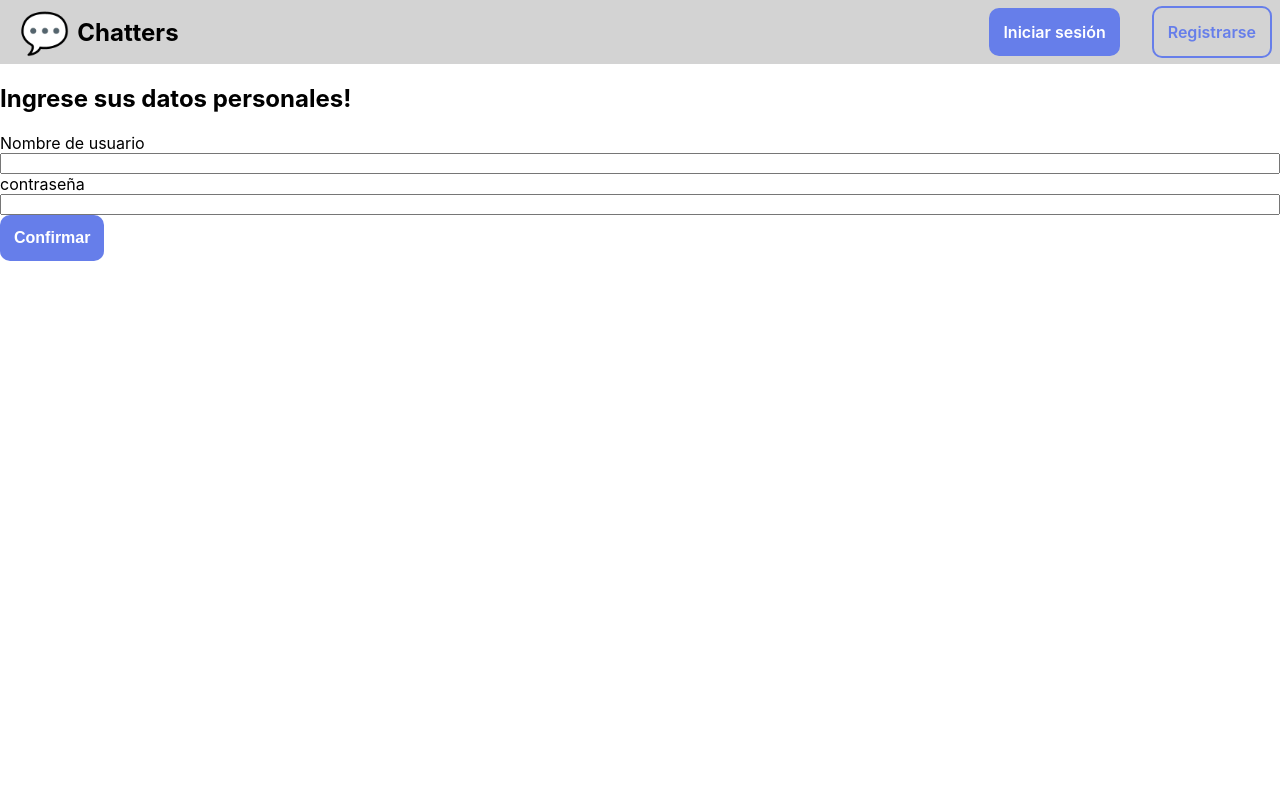
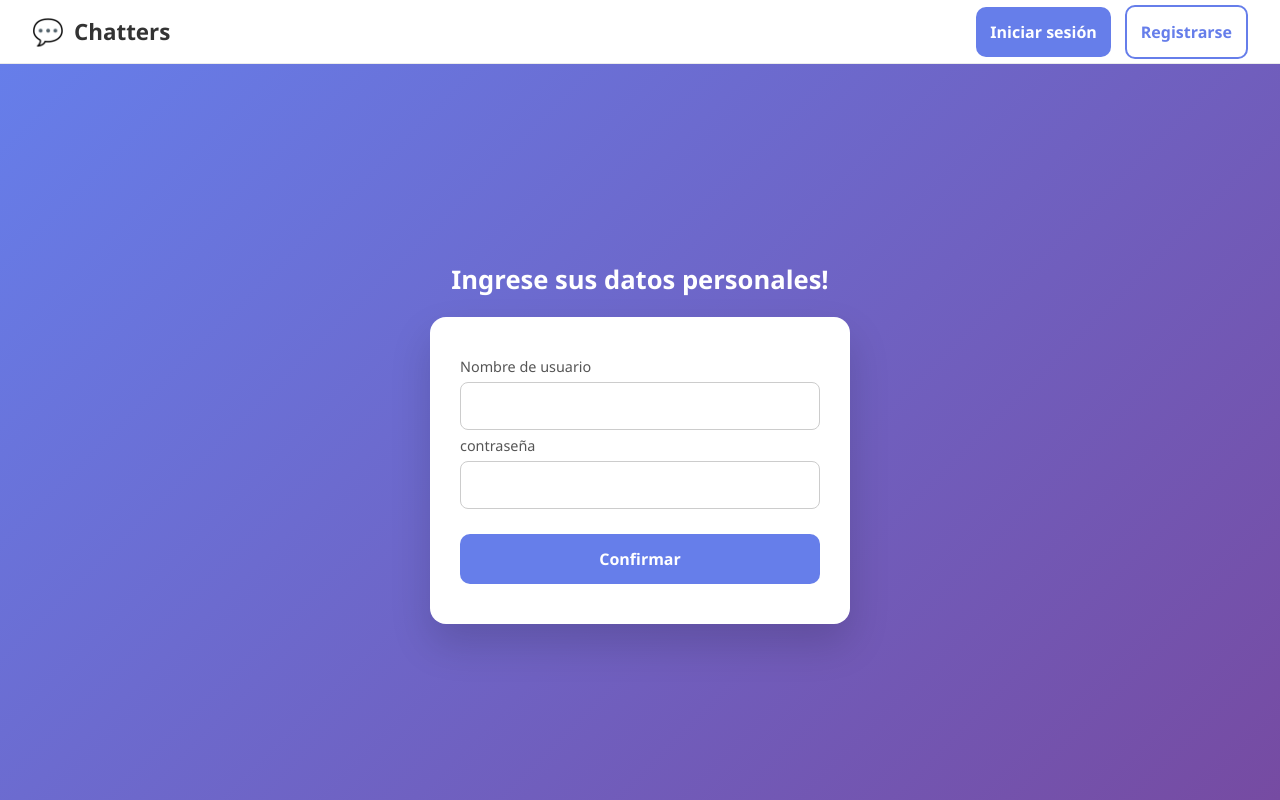
Before and after one commit to LucasFis/Ws-chat, a React (Create React App) app in the folder client/: page /login in a window 1280 px wide. Built offline with nearby package versions, Linux system fonts and the light colour scheme.

Commit message:
Estilo chatGPT Ja

```diff
--- a/client/src/api.js
+++ b/client/src/api.js
@@ -14,4 +14,9 @@ const buscarChats = async () => {
     return results.data;
 }
 
-export {buscarUsuario, buscarChats}
+const crearUsuario = async (nombre, contrasenia) => {
+    const results = await axios.post(`${API_BASE_URL}/register`, {nombre, contrasenia})
+    return results.data;
+}
+
+export {buscarUsuario, buscarChats, crearUsuario}
--- a/client/src/components/chatcard/ChatCard.css
+++ b/client/src/components/chatcard/ChatCard.css
@@ -1,27 +1,57 @@
 .chat-card-container {
+    background: #ffffff;
+    border-radius: 16px;
+    padding: 22px;
+
     display: flex;
     flex-direction: column;
     justify-content: space-between;
-    border: black solid 2px;
-    width: 40%;
-    max-width: 400px;
-    padding:20px;
-    border-radius: 10px;
-    margin: 0.5rem;
+    gap: 20px;
+
+    box-shadow: 0 10px 24px rgba(0, 0, 0, 0.12);
+    transition: transform 0.2s ease, box-shadow 0.2s ease;
 }
 
-.chat-options {
-    display: flex;
-    flex-direction: row;
-    justify-content: flex-end;
-    flex-wrap: wrap;
-    list-style: none;
+/* Hover elevación */
+.chat-card-container:hover {
+    transform: translateY(-6px);
+    box-shadow: 0 18px 40px rgba(0, 0, 0, 0.18);
 }
 
-.chat-card-container h3 {
-    display: inline;
+/* Info */
+.chat-metainfo {
+    display: flex;
+    flex-direction: column;
+    gap: 6px;
+}
+
+.chat-name {
+    font-size: 1.25rem;
+    font-weight: 700;
+    color: #333;
+}
+
+.chat-description {
+    font-size: 0.95rem;
+    color: #666;
+    line-height: 1.4;
+}
+
+/* Opciones */
+.chat-options {
+    list-style: none;
+    padding: 0;
+    margin: 0;
+
+    display: flex;
+    justify-content: flex-end;
 }
 
 .chat-option {
-    margin: 8px;
+    display: flex;
 }
+
+/* Botón ocupa ancho */
+.chat-option .button.primary {
+    padding: 10px 18px;
+}
--- a/client/src/components/home/Home.css
+++ b/client/src/components/home/Home.css
@@ -1,12 +1,24 @@
-.home-container{
+/* Contenedor principal */
+.home-container {
+    min-height: calc(100vh - 64px); /* navbar */
+    padding: 40px 32px;
+
+    background: linear-gradient(135deg, #667eea, #764ba2);
     display: flex;
     flex-direction: column;
-    align-items: center;
+    gap: 30px;
 }
 
+/* Título */
+.home-container h2 {
+    color: #ffffff;
+    font-size: 1.8rem;
+    font-weight: 700;
+}
+
+/* Lista de chats */
 .chat-list {
-    display: flex;
-    flex-flow: row wrap;
-    width: 100%;
-    justify-content: center;
+    display: grid;
+    grid-template-columns: repeat(auto-fill, minmax(260px, 1fr));
+    gap: 20px;
 }
--- a/client/src/components/layout/Layout.css
+++ b/client/src/components/layout/Layout.css
@@ -1,75 +1,98 @@
+/* NAVBAR */
 .navbar {
+    position: sticky;
+    top: 0;
+    z-index: 100;
+    width: 100%;
+    height: 64px;
+
     display: flex;
-    flex-direction:row;
+    align-items: center;
     justify-content: space-between;
-    align-items: center;
-    background-color: lightgray;
-    height: 64px;
+
+    padding: 0 32px;
+
+    background: rgba(255, 255, 255, 0.85);
+    backdrop-filter: blur(10px);
+    -webkit-backdrop-filter: blur(10px);
+
+    border-bottom: 1px solid rgba(0, 0, 0, 0.08);
 }
 
+/* LOGO */
+.icon-container {
+    display: flex;
+    align-items: center;
+    gap: 10px;
+    cursor: pointer;
+    user-select: none;
+}
+
+.icon {
+    font-size: 1.6rem;
+}
+
+.nav-title {
+    font-size: 1.4rem;
+    font-weight: 700;
+    color: #333;
+}
+
+/* OPCIONES */
 .options {
+    display: flex;
+    align-items: center;
+    gap: 14px;
     list-style: none;
-    display: flex;
-    gap: 1rem;
-    align-items: center;
     margin: 0;
     padding: 0;
 }
 
+/* MENU USUARIO */
 .user-menu {
     display: flex;
     align-items: center;
-    gap: 0.75rem;
+    gap: 16px;
 }
 
+/* INFO USUARIO */
 .user-info {
     display: flex;
     align-items: center;
-    gap: 0.4rem;
-    background-color: #f2f2f2;
-    padding: 0.4rem 0.7rem;
+    gap: 8px;
+
+    padding: 6px 12px;
     border-radius: 999px;
-    font-weight: 500;
+
+    background: rgba(0, 0, 0, 0.04);
 }
 
 .user-icon {
-    font-size: 1.1rem;
+    font-size: 1.2rem;
 }
 
 .user-name {
-    font-size: 0.9rem;
-    white-space: nowrap;
+    font-size: 0.95rem;
+    font-weight: 600;
+    color: #444;
 }
 
-
-.options li {
-    margin: 8px;
+/* LINKS COMO BOTONES */
+.options a {
+    text-decoration: none;
 }
 
-.icon-container {
-    display: flex;
-    flex-direction: row;
-    align-items: center;
-    justify-content: space-around;
-    width: 13%;
-    margin:0 16px;
-    height: 100%;
+/* RESPONSIVE */
+@media (max-width: 768px) {
+    .navbar {
+        padding: 0 16px;
+    }
+
+    .nav-title {
+        display: none;
+    }
+
+    .user-name {
+        display: none;
+    }
 }
-
-.icon-container:hover {
-    cursor: pointer;
-}
-
-.icon {
-    height: 100%;
-    display: flex;
-    align-items: center;
-    font-size: 2.5rem;         /* ajustá a gusto */
-}
-
-.nav-title {
-    display: inline;
-    text-align:center;
-    margin: 0;
-    padding: 0;
-}
--- a/client/src/components/login/Login.css
+++ b/client/src/components/login/Login.css
@@ -1,9 +1,76 @@
+/* Reset liviano */
+* {
+    box-sizing: border-box;
+    font-family: "Segoe UI", Tahoma, Geneva, Verdana, sans-serif;
+}
+
+/* Contenedor general */
 .login-container {
+    min-height: calc(100vh - 64px); /* altura del navbar */
     display: flex;
     flex-direction: column;
+    align-items: center;
+    justify-content: center;
+
+    background: linear-gradient(135deg, #667eea, #764ba2);
+    padding: 20px;
 }
 
+/* Título */
+.login-container h2 {
+    color: #fff;
+    margin-bottom: 20px;
+    font-size: 1.6rem;
+    font-weight: 600;
+    text-align: center;
+}
+
+/* Tarjeta del login */
+.login-form {
+    width: 100%;
+    max-width: 420px;
+    background: #ffffff;
+    padding: 40px 30px;
+    border-radius: 16px;
+
+    box-shadow: 0 20px 40px rgba(0, 0, 0, 0.15);
+
+    display: flex;
+    flex-direction: column;
+    gap: 25px;
+}
+
+/* Contenedor de inputs */
 .form-input-container {
     display: flex;
     flex-direction: column;
+    gap: 6px;
 }
+
+/* Labels */
+.form-input-container label {
+    font-size: 0.9rem;
+    color: #555;
+    font-weight: 500;
+}
+
+/* Inputs */
+.form-input-container input {
+    padding: 12px 14px;
+    border-radius: 8px;
+    border: 1px solid #ccc;
+    font-size: 1rem;
+    transition: border-color 0.2s, box-shadow 0.2s;
+}
+
+/* Focus */
+.form-input-container input:focus {
+    outline: none;
+    border-color: #667eea;
+    box-shadow: 0 0 0 3px rgba(102, 126, 234, 0.2);
+}
+
+/* Botón ocupa todo el ancho */
+.login-form .button.primary {
+    width: 100%;
+}
--- a/client/src/components/message/Message.css
+++ b/client/src/components/message/Message.css
@@ -1,7 +1,39 @@
-.message{
-    background-color: rgba(129, 129, 129, 0.5);
-    padding: 8px;
-    font-size: 16px;
-    display: inline-block;
-    margin:0;
+.message {
+    max-width: 70%;
+    padding: 10px 20px;
+    border-radius: 14px;
+    font-size: 0.95rem;
+    line-height: 1.4;
+    display: flex;
+    flex-direction: column;
+    gap: 4px;
+    word-wrap: break-word;
 }
+
+/* Mensaje propio */
+.message.own {
+    align-self: flex-end;
+    background: #667eea;
+    color: #fff;
+    border-bottom-right-radius: 4px;
+}
+
+/* Mensaje ajeno */
+.message.other {
+    align-self: flex-start;
+    background: #f1f1f1;
+    color: #333;
+    border-bottom-left-radius: 4px;
+}
+
+/* Autor arriba */
+.message .author {
+    font-size: 0.75rem;
+    font-weight: 600;
+    opacity: 0.8;
+}
+
+/* Texto del mensaje */
+.message .content {
+    margin: 0;
+}
--- a/client/src/components/message/Message.jsx
+++ b/client/src/components/message/Message.jsx
@@ -3,11 +3,20 @@ import {AuthContext} from "../../context/authContext";
 import {useContext} from "react";
 
 const Message = ({autor, contenido}) => {
-    const {user} = useContext(AuthContext)
+    const {user} = useContext(AuthContext);
+
+    const esPropio = autor.id === user.id;
 
     return (
-        <h6 className="message">{autor.id === user.id ? "Tú" : autor.nombre}: {contenido}</h6>
-    )
-}
+        <div className={`message ${esPropio ? "own" : "other"}`}>
+            <span className="author">
+                {esPropio ? "Tú" : autor.nombre}
+            </span>
+            <p className="content">
+                {contenido}
+            </p>
+        </div>
+    );
+};
 
-export default Message
+export default Message;
--- a/client/src/components/messageForm/MessageForm.css
+++ b/client/src/components/messageForm/MessageForm.css
@@ -1,26 +1,49 @@
+/* Contenedor general */
 .input-container {
-    padding: 16px 16px;
-    background-color: #d8d820;
+    width: 100%;
 }
 
+/* Formulario */
+.form {
+    display: flex;
+    align-items: center;
+    gap: 12px;
+}
+
+/* Contenedor del input */
 .text-input-container {
+    flex: 1;
     display: flex;
     flex-direction: column;
-    justify-content: center;
-    width: 80%;
 }
 
-.text-input-container input {
-    height: 2rem;
+/* Ocultamos label visualmente (accesible) */
+.text-input-container label {
+    position: absolute;
+    left: -9999px;
 }
 
-.form {
-    display: flex;
-    flex-direction: row;
+/* Input */
+.text-input-container input {
     width: 100%;
-    justify-content: space-around;
+    padding: 12px 16px;
+    border-radius: 999px;
+    border: 1px solid #ccc;
+
+    font-size: 0.95rem;
+    transition: border-color 0.2s, box-shadow 0.2s;
 }
 
+/* Focus */
+.text-input-container input:focus {
+    outline: none;
+    border-color: #667eea;
+    box-shadow: 0 0 0 3px rgba(102, 126, 234, 0.2);
+}
+
+/* Botón enviar */
 .submit {
-    text-align: center;
+    padding: 10px 18px;
+    border-radius: 999px;
+    white-space: nowrap;
 }
--- a/client/src/components/register/Register.css
+++ b/client/src/components/register/Register.css
@@ -1,16 +1,15 @@
 .form-container {
     flex-direction: column;
-    min-height: 100vh;
-    width: 100vw;
+    min-height: calc(100vh - 64px);
+    width: 100%;
     display: flex;
     align-items: center;
-    justify-content: flex-start;
+    justify-content: center;
     background: linear-gradient(135deg, #667eea, #764ba2);
 }
 
 /* Tarjeta del formulario */
 .register-form {
-    margin-top: 5vh;
     width: 100%;
     max-width: 420px;
     padding: 40px 30px;
@@ -25,7 +24,7 @@
 /* Título */
 .form-container h2 {
     margin-bottom: 20px;
-    color: #333;
+    color: white;
     font-size: 1.8rem;
     font-weight: 600;
     text-align: center;
--- a/client/src/components/register/Register.jsx
+++ b/client/src/components/register/Register.jsx
@@ -1,10 +1,33 @@
 import "./Register.css"
+import {crearUsuario} from "../../api";
+import {useContext} from "react";
+import {AuthContext} from "../../context/authContext";
+import {useNavigate} from "react-router-dom";
 
 const Register = () => {
+
+    const {logIn} = useContext(AuthContext)
+    const navigate = useNavigate()
+
+    const manejarSubmit = async (e) => {
+        e.preventDefault();
+
+        const nombre = e.target.username.value
+        const contrasenia = e.target.password.value;
+
+        const result = await crearUsuario(nombre, contrasenia);
+
+        alert("usuario creado con exito! \nbienvenido " + result.nombre)
+
+        logIn(nombre, contrasenia);
+
+        navigate("/")
+    }
+
     return (
         <div className="form-container">
             <h2>Registrarse</h2>
-            <form className="register-form">
+            <form className="register-form" onSubmit={manejarSubmit}>
                 <div className="single-input">
                     <label htmlFor="username">nombre de usuario</label>
                     <input type="text" name="username"/>
```
Also changed, not shown: client/src/components/chat/Chat.css (+47 -12 lines).
